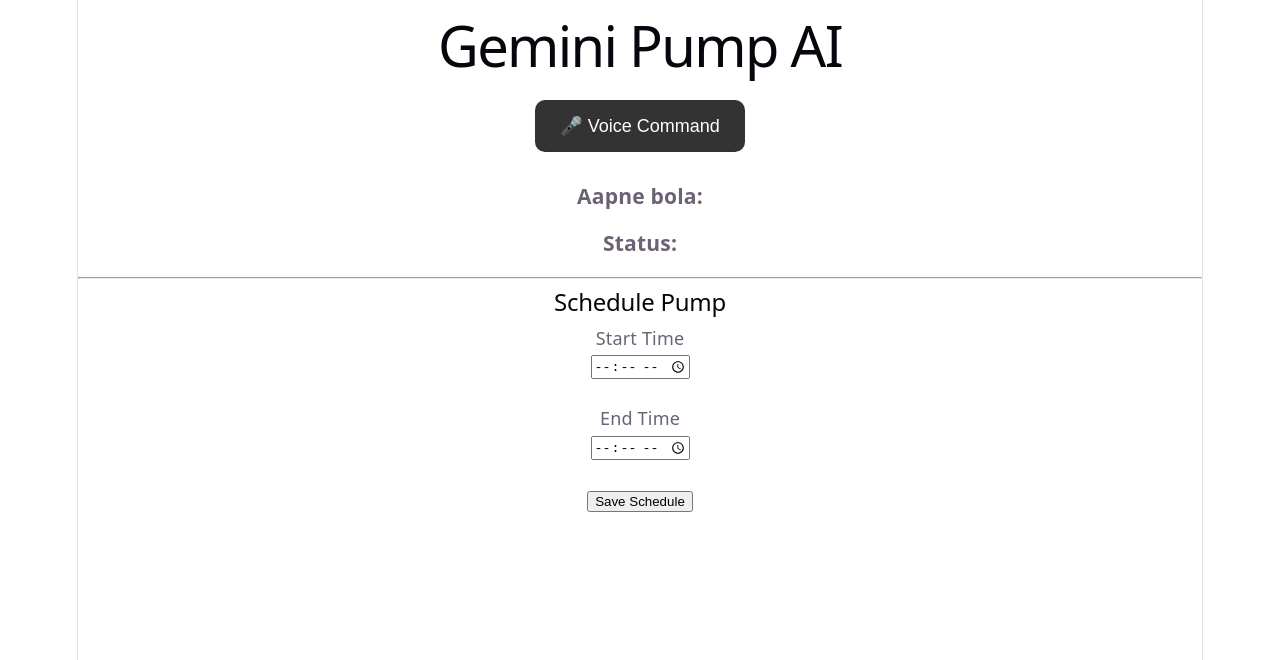
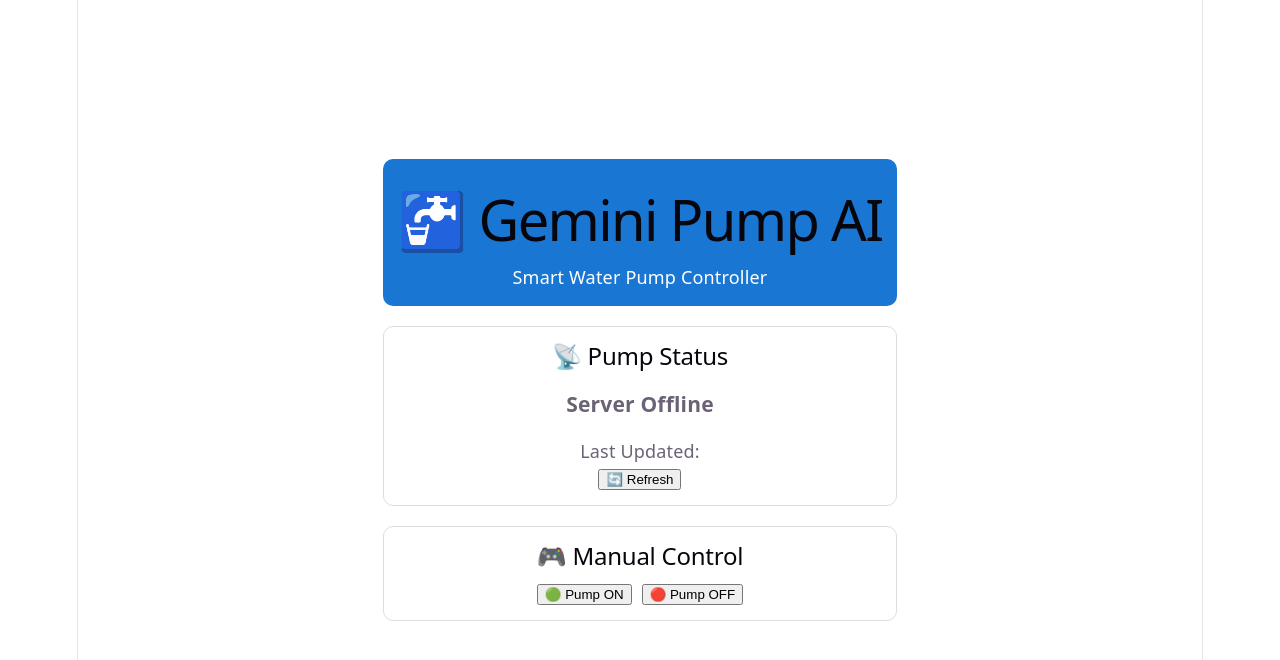
Before and after one commit to sunilgurjar54319-jpg/GeminiPumpAI, a React app in the folder frontend/: page / in a window 1280 px wide. Shown: the top 660 px of the page. Built offline with nearby package versions, Linux system fonts and the light colour scheme; no server answers; the HTML template or start-up script is replaced by a standard one.

Commit message:
Professional Dashboard Phase 1

```diff
--- a/frontend/src/App.jsx
+++ b/frontend/src/App.jsx
@@ -1,146 +1,22 @@
-import { useState } from "react";
+import Header from "./components/Header";
+import StatusCard from "./components/StatusCard";
+import ManualControl from "./components/ManualControl";
 import "./App.css";
 
-const API = "https://geminipumpai.onrender.com";
+function App() {
+  return (
+    <div
+      style={{
+        maxWidth: "700px",
+        margin: "auto",
+        padding: "20px",
+      }}
+    >
+      <Header />
 
-function App() {
-  const [voiceText, setVoiceText] = useState("");
-  const [result, setResult] = useState("");
+      <StatusCard />
 
-  const [startTime, setStartTime] = useState("");
-  const [endTime, setEndTime] = useState("");
-  const [scheduleMessage, setScheduleMessage] = useState("");
-
-  const SpeechRecognition =
-    window.SpeechRecognition ||
-    window.webkitSpeechRecognition;
-
-  async function startVoice() {
-    if (!SpeechRecognition) {
-      alert("Voice support nahi hai");
-      return;
-    }
-
-    const recognition = new SpeechRecognition();
-
-    recognition.lang = "hi-IN";
-    recognition.continuous = false;
-
-    recognition.onstart = () => {
-      setResult("Sun raha hu...");
-    };
-
-    recognition.onresult = async (event) => {
-      const text = event.results[0][0].transcript;
-
-      setVoiceText(text);
-
-      try {
-        const res = await fetch(`${API}/api/gemini/voice`, {
-          method: "POST",
-          headers: {
-            "Content-Type": "application/json",
-          },
-          body: JSON.stringify({
-            text,
-          }),
-        });
-
-        const data = await res.json();
-
-        setResult(
-          data.command
-            ? "Command: " + data.command
-            : "Samajh nahi aaya"
-        );
-      } catch (error) {
-        setResult("Server Error");
-      }
-    };
-
-    recognition.start();
-  }
-
-  async function saveSchedule() {
-    try {
-      const res = await fetch(`${API}/api/schedule`, {
-        method: "POST",
-        headers: {
-          "Content-Type": "application/json",
-        },
-        body: JSON.stringify({
-          deviceId: "PUMP001",
-          startTime,
-          endTime,
-          days: "Mon,Tue,Wed,Thu,Fri,Sat,Sun",
-          enabled: true,
-        }),
-      });
-
-      const data = await res.json();
-
-      if (data.success) {
-        setScheduleMessage("✅ Schedule Saved");
-      } else {
-        setScheduleMessage("❌ Failed");
-      }
-    } catch (err) {
-      setScheduleMessage("Server Error");
-    }
-  }
-
-  return (
-    <div>
-
-      <h1>Gemini Pump AI</h1>
-
-      <button
-        className="voice"
-        onClick={startVoice}
-      >
-        🎤 Voice Command
-      </button>
-
-      <h3>Aapne bola:</h3>
-
-      <p>{voiceText}</p>
-
-      <h3>Status:</h3>
-
-      <p>{result}</p>
-
-      <hr />
-
-      <h2>Schedule Pump</h2>
-
-      <p>Start Time</p>
-
-      <input
-        type="time"
-        value={startTime}
-        onChange={(e) => setStartTime(e.target.value)}
-      />
-
-      <br />
-      <br />
-
-      <p>End Time</p>
-
-      <input
-        type="time"
-        value={endTime}
-        onChange={(e) => setEndTime(e.target.value)}
-      />
-
-      <br />
-      <br />
-
-      <button onClick={saveSchedule}>
-        Save Schedule
-      </button>
-
-      <p>{scheduleMessage}</p>
-
+      <ManualControl />
     </div>
   );
 }
--- /dev/null
+++ b/frontend/src/api.js
@@ -0,0 +1,40 @@
+const API = "https://geminipumpai.onrender.com";
+
+export async function sendVoice(text) {
+  const res = await fetch(`${API}/api/gemini/voice`, {
+    method: "POST",
+    headers: {
+      "Content-Type": "application/json"
+    },
+    body: JSON.stringify({ text })
+  });
+
+  return await res.json();
+}
+
+export async function saveSchedule(data) {
+  const res = await fetch(`${API}/api/schedule`, {
+    method: "POST",
+    headers: {
+      "Content-Type": "application/json"
+    },
+    body: JSON.stringify(data)
+  });
+
+  return await res.json();
+}
+
+export async function getSchedules(deviceId) {
+  const res = await fetch(`${API}/api/schedule/${deviceId}`);
+  return await res.json();
+}
+
+export async function getStatus(deviceId) {
+  const res = await fetch(`${API}/api/status/${deviceId}`);
+  return await res.json();
+}
+
+export async function getHistory(deviceId) {
+  const res = await fetch(`${API}/api/history/${deviceId}`);
+  return await res.json();
+}
--- /dev/null
+++ b/frontend/src/components/Header.jsx
@@ -0,0 +1,17 @@
+function Header() {
+  return (
+    <div style={{
+      background: "#1976d2",
+      color: "white",
+      padding: "15px",
+      borderRadius: "10px",
+      marginBottom: "20px",
+      textAlign: "center"
+    }}>
+      <h1>🚰 Gemini Pump AI</h1>
+      <p>Smart Water Pump Controller</p>
+    </div>
+  );
+}
+
+export default Header;
--- /dev/null
+++ b/frontend/src/components/ManualControl.jsx
@@ -0,0 +1,60 @@
+import { useState } from "react";
+
+const API = "https://geminipumpai.onrender.com";
+
+function ManualControl() {
+  const [message, setMessage] = useState("");
+
+  async function sendCommand(command) {
+    try {
+      const res = await fetch(`${API}/api/command`, {
+        method: "POST",
+        headers: {
+          "Content-Type": "application/json",
+        },
+        body: JSON.stringify({
+          deviceId: "PUMP001",
+          command: command,
+        }),
+      });
+
+      const data = await res.json();
+
+      if (data.success) {
+        setMessage(`✅ ${command} Command Sent`);
+      } else {
+        setMessage("❌ Failed");
+      }
+    } catch (err) {
+      setMessage("❌ Server Error");
+    }
+  }
+
+  return (
+    <div
+      style={{
+        border: "1px solid #ddd",
+        borderRadius: "10px",
+        padding: "15px",
+        marginBottom: "20px",
+      }}
+    >
+      <h2>🎮 Manual Control</h2>
+
+      <button onClick={() => sendCommand("ON")}>
+        🟢 Pump ON
+      </button>
+
+      <button
+        onClick={() => sendCommand("OFF")}
+        style={{ marginLeft: "10px" }}
+      >
+        🔴 Pump OFF
+      </button>
+
+      <p>{message}</p>
+    </div>
+  );
+}
+
+export default ManualControl;
--- /dev/null
+++ b/frontend/src/components/StatusCard.jsx
@@ -0,0 +1,54 @@
+import { useEffect, useState } from "react";
+import { getStatus } from "../api";
+
+function StatusCard() {
+  const [status, setStatus] = useState("Loading...");
+  const [lastUpdated, setLastUpdated] = useState("");
+
+  async function loadStatus() {
+    try {
+      const data = await getStatus("PUMP001");
+
+      if (data.success) {
+        setStatus(data.status || "Unknown");
+      } else {
+        setStatus("Offline");
+      }
+
+      setLastUpdated(new Date().toLocaleTimeString());
+    } catch (err) {
+      setStatus("Server Offline");
+    }
+  }
+
+  useEffect(() => {
+    loadStatus();
+
+    const timer = setInterval(loadStatus, 5000);
+
+    return () => clearInterval(timer);
+  }, []);
+
+  return (
+    <div
+      style={{
+        border: "1px solid #ddd",
+        borderRadius: "10px",
+        padding: "15px",
+        marginBottom: "20px",
+      }}
+    >
+      <h2>📡 Pump Status</h2>
+
+      <h3>{status}</h3>
+
+      <p>Last Updated: {lastUpdated}</p>
+
+      <button onClick={loadStatus}>
+        🔄 Refresh
+      </button>
+    </div>
+  );
+}
+
+export default StatusCard;
```
